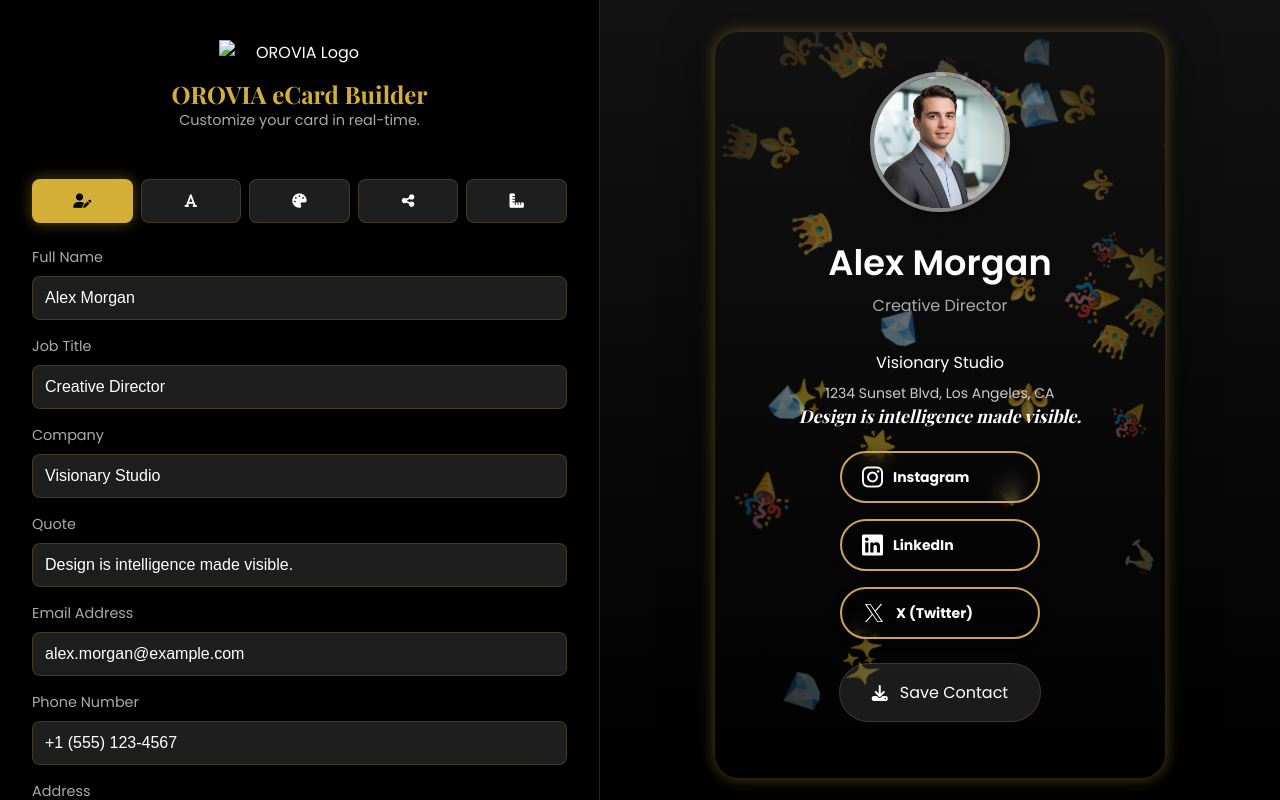
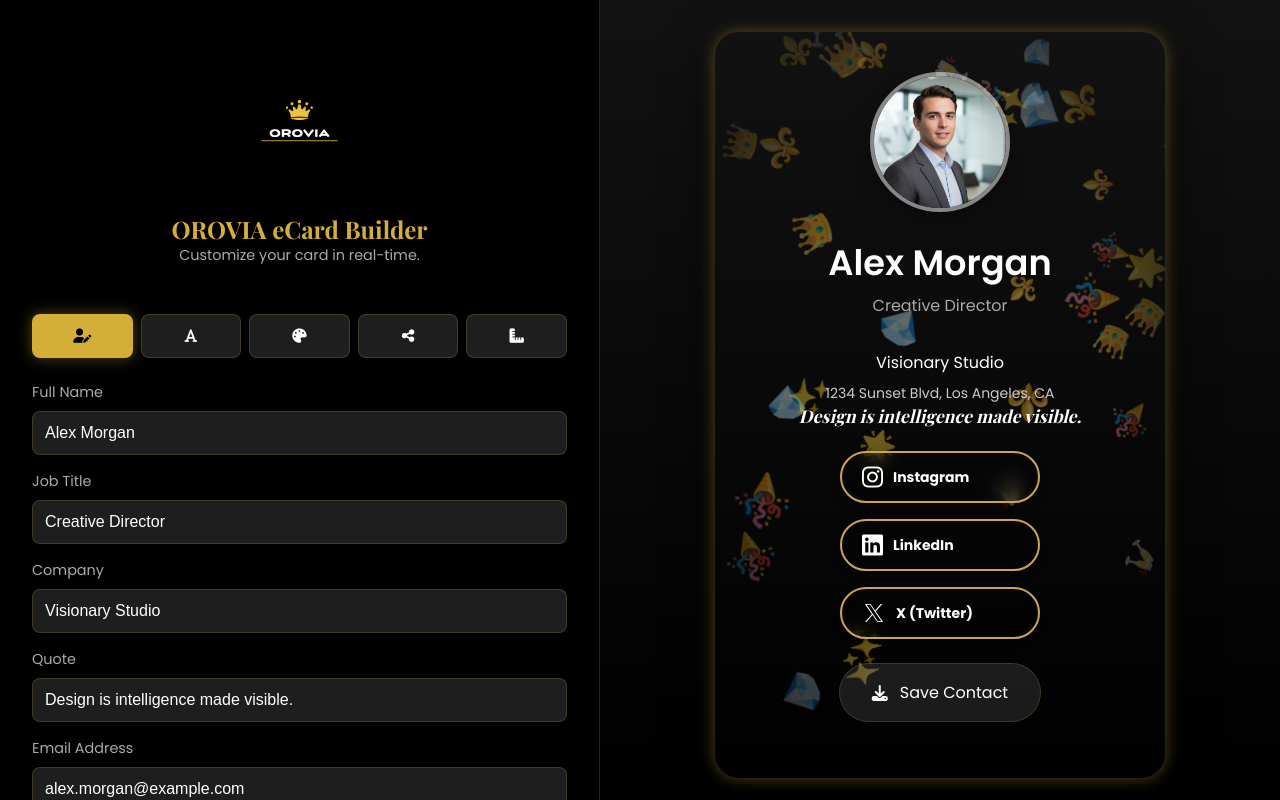
Before and after one commit to amenshan8/OROVIA-eCard-Builder, a plain HTML site: page index.html in a window 1280 px wide. Drawn offline with nearby package versions, Linux system fonts and the light colour scheme; the site is published under a folder, as on GitHub Pages, so addresses that start at the root find nothing.

Commit message:
Update index.html

```diff
--- a/index.html
+++ b/index.html
@@ -13,7 +13,7 @@
         <!-- ================== BUILDER PANEL (LEFT) ================== -->
         <aside class="builder-panel">
             <header class="builder-header">
-                <img src="/OROVIA_Logo_-_NO_bg_-_color.png" alt="OROVIA Logo" class="builder-logo">
+                <img src="OROVIA_Logo_-_NO_bg_-_color.png" alt="OROVIA Logo" class="builder-logo">
                 <h1>OROVIA eCard Builder</h1>
                 <p>Customize your card in real-time.</p>
                 <div class="undo-redo-controls">
```
